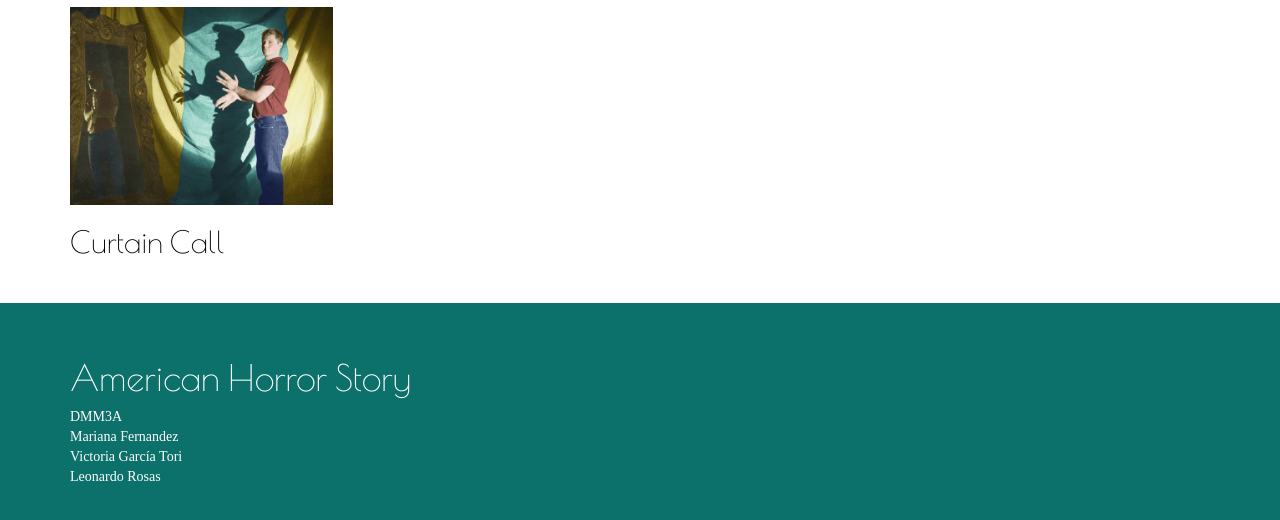
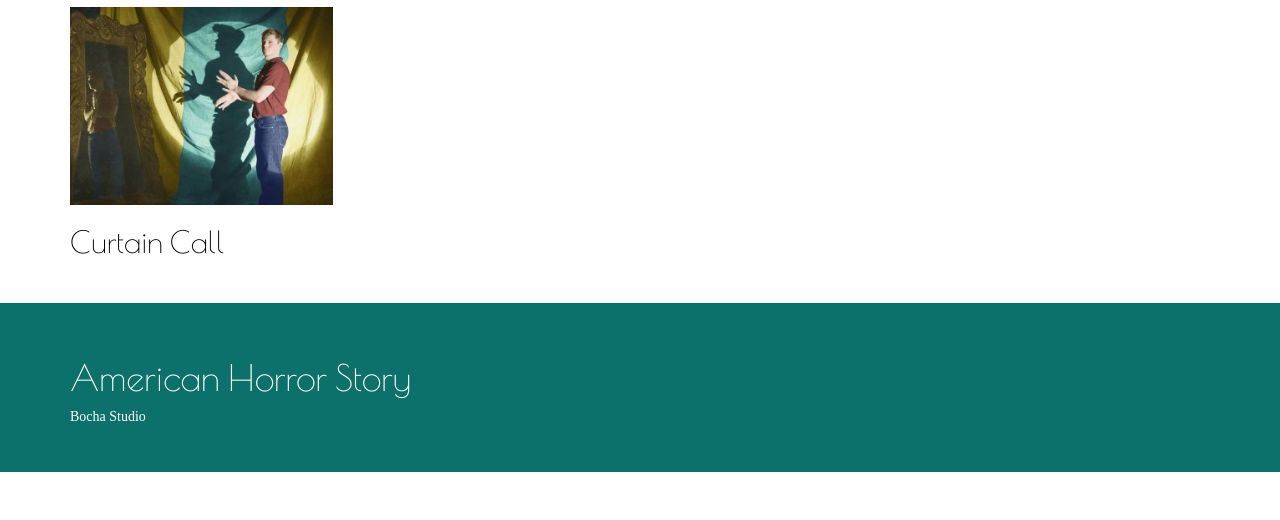
Before and after one commit to bochastudio/AHS, a plain HTML site: page s4.html in a window 1280 px wide. Shown: the part 3657-4177 px from the top of the page. After the commit the page ends 4129 px from the top, so only its background shows below. Drawn offline with nearby package versions, Linux system fonts and the light colour scheme; a web font is replaced by a local one.

Commit message:
Update s4.html

```diff
--- a/s4.html
+++ b/s4.html
@@ -276,10 +276,7 @@
         <div class="row">
           <div class="col-sm-6">
             <h1>American Horror Story</h1>
-            <p>DMM3A
-              <br>Mariana Fernandez&nbsp;
-              <br>Victoria García Tori
-              <br>Leonardo Rosas</p>
+            <p>Bocha Studio</p>
           </div>
         </div>
       </div>
```
